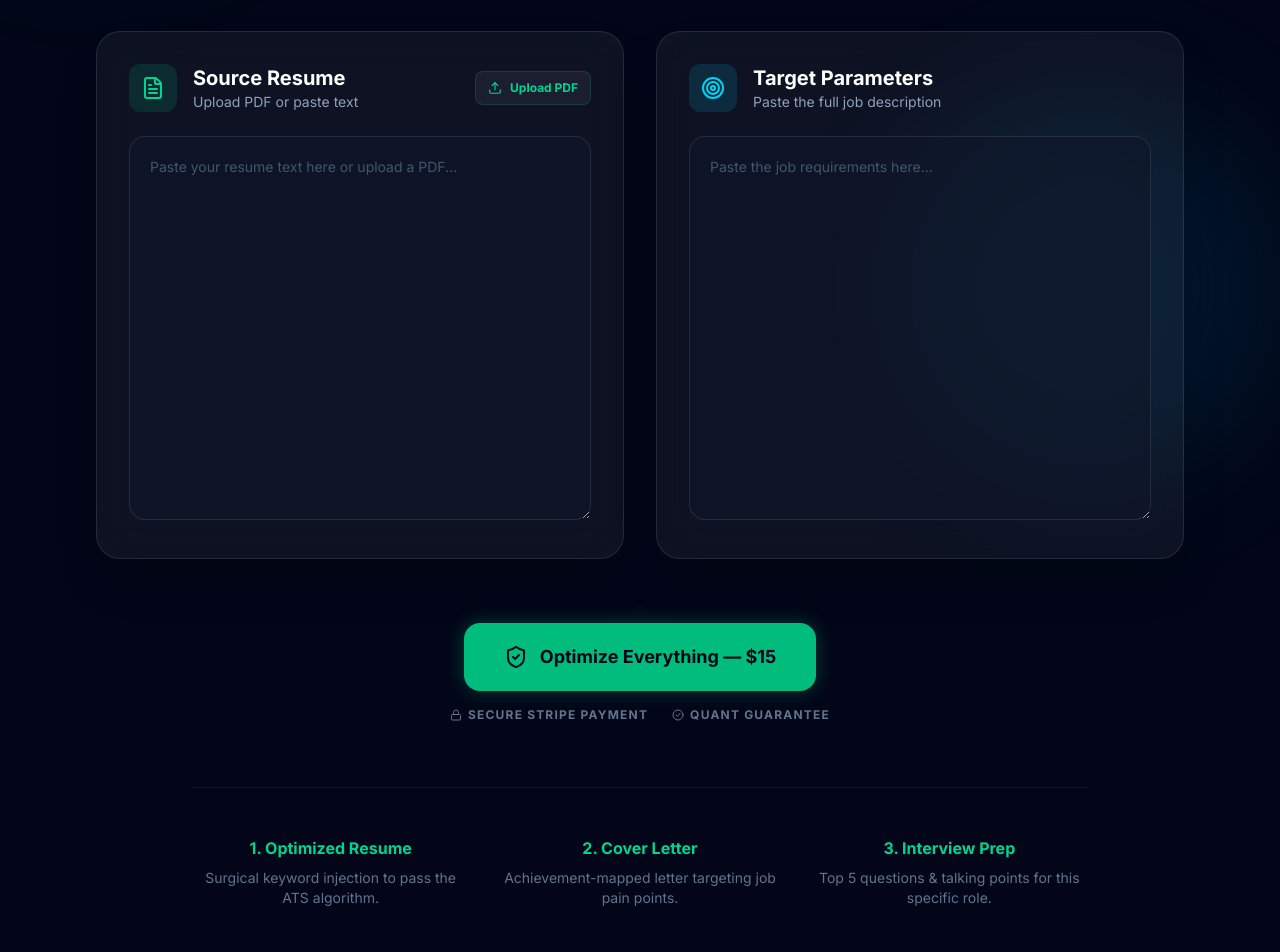
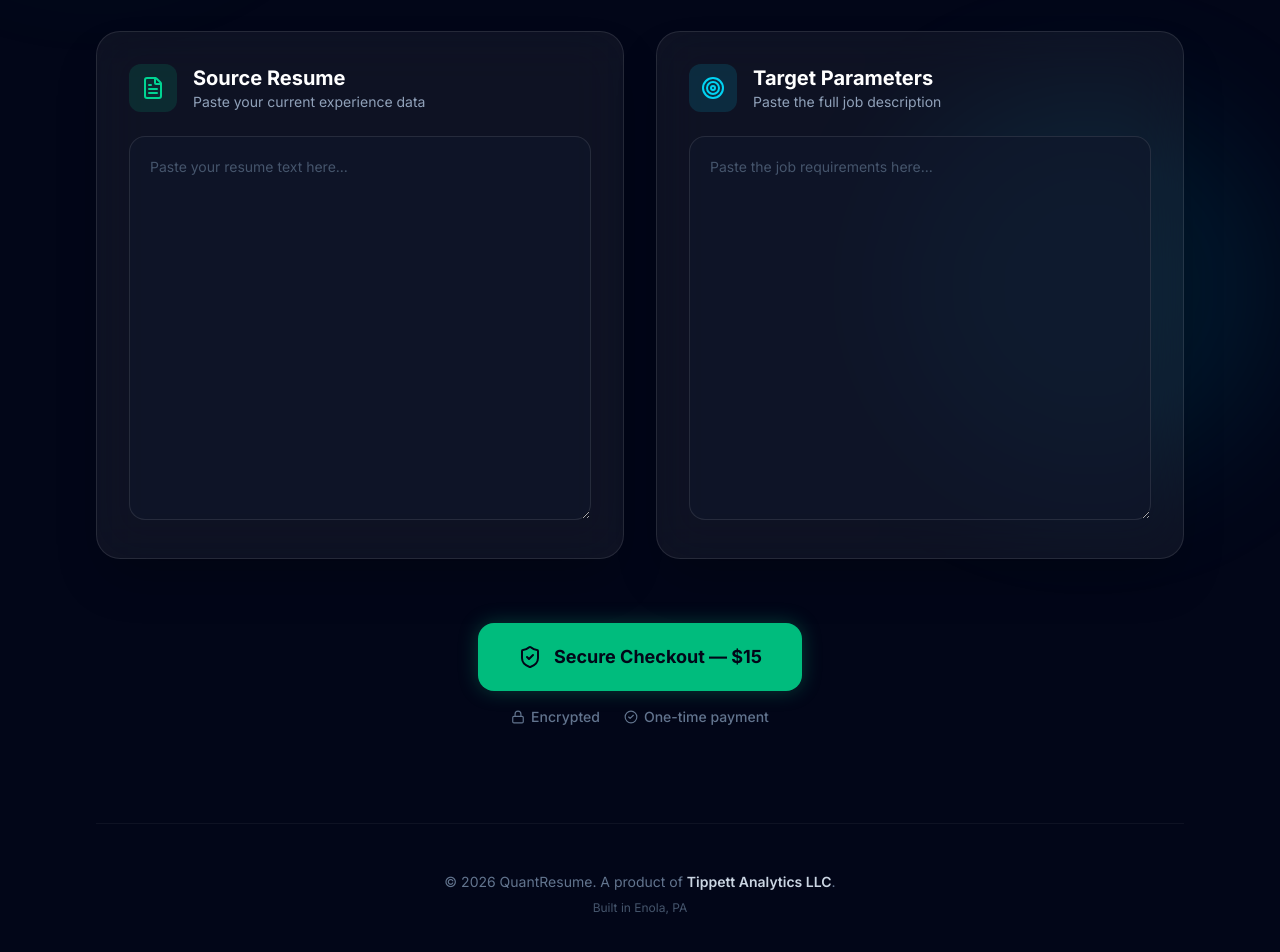
Before and after one commit to aarontippett7-alt/quantresume, a Next.js app: page / in a window 1280 px wide. Shown: the part 320-1272 px from the top of the page. Built offline with nearby package versions, Linux system fonts and the light colour scheme.

Commit message:
Launch ready: remove broken pdf upload, keep professional UI

```diff
--- a/app/api/parse-pdf/route.ts
+++ /dev/null
@@ -1,30 +0,0 @@
-// app/api/parse-pdf/route.ts
-import { NextRequest, NextResponse } from 'next/server';
-
-export const dynamic = 'force-dynamic';
-
-export async function POST(request: NextRequest) {
-  try {
-    // MOVE THE REQUIRE INSIDE THE FUNCTION
-    // This prevents the build process from crashing
-    const pdf = require('pdf-parse');
-
-    const formData = await request.formData();
-    const file = formData.get('file') as File;
-
-    if (!file) {
-      return NextResponse.json({ error: 'No file uploaded' }, { status: 400 });
-    }
-
-    const bytes = await file.arrayBuffer();
-    const buffer = Buffer.from(bytes);
-
-    // pdf-parse returns a promise that resolves to the data object
-    const data = await pdf(buffer);
-
-    return NextResponse.json({ text: data.text });
-  } catch (error) {
-    console.error('PDF parsing error:', error);
-    return NextResponse.json({ error: 'Failed to parse PDF. Please ensure it is not encrypted.' }, { status: 500 });
-  }
-}
--- a/app/page.tsx
+++ b/app/page.tsx
@@ -1,16 +1,14 @@
 // app/page.tsx
 'use client';
 
-import { useEffect, useState, useRef } from 'react';
-import { FileText, Loader2, ShieldCheck, Sparkles, Target, BarChart3, Lock, CheckCircle2, Upload } from 'lucide-react';
+import { useEffect, useState } from 'react';
+import { FileText, Loader2, ShieldCheck, Sparkles, Target, BarChart3, Lock, CheckCircle2 } from 'lucide-react';
 
 export default function Home() {
   const [resume, setResume] = useState('');
   const [jobDescription, setJobDescription] = useState('');
   const [loading, setLoading] = useState(false);
-  const [parsing, setParsing] = useState(false);
   const [error, setError] = useState('');
-  const fileInputRef = useRef<HTMLInputElement>(null);
 
   useEffect(() => {
     const savedResume = localStorage.getItem('quantresume_resume_draft');
@@ -26,33 +24,6 @@ export default function Home() {
   useEffect(() => {
     localStorage.setItem('quantresume_job_draft', jobDescription);
   }, [jobDescription]);
-
-  const handleFileUpload = async (e: React.ChangeEvent<HTMLInputElement>) => {
-    const file = e.target.files?.[0];
-    if (!file) return;
-
-    setParsing(true);
-    setError('');
-
-    const formData = new FormData();
-    formData.append('file', file);
-
-    try {
-      const response = await fetch('/api/parse-pdf', {
-        method: 'POST',
-        body: formData,
-      });
-
-      const data = await response.json();
-      if (!response.ok) throw new Error(data.error || 'Failed to parse PDF');
-
-      setResume(data.text);
-    } catch (err) {
-      setError('Could not read PDF. Please paste text manually.');
-    } finally {
-      setParsing(false);
-    }
-  };
 
   const handleCheckout = async () => {
     if (!resume.trim() || !jobDescription.trim()) {
@@ -89,6 +60,7 @@ export default function Home() {
 
   return (
     <div className="min-h-screen overflow-hidden bg-slate-950 text-slate-50 font-sans">
+      {/* Background Orbs */}
       <div className="fixed inset-0 pointer-events-none">
         <div className="absolute -top-32 -left-24 h-96 w-96 rounded-full bg-emerald-500/10 blur-3xl" />
         <div className="absolute bottom-0 right-0 h-96 w-96 rounded-full bg-cyan-500/10 blur-3xl" />
@@ -121,37 +93,20 @@ export default function Home() {
         <div className="grid grid-cols-1 gap-8 lg:grid-cols-2">
           {/* Resume Input */}
           <div className="group rounded-3xl border border-white/10 bg-white/5 p-8 transition-all hover:border-emerald-500/30 hover:bg-white/[0.07] backdrop-blur-xl shadow-2xl">
-            <div className="mb-6 flex items-center justify-between">
-              <div className="flex items-center gap-4">
+            <div className="mb-6 flex items-center gap-4">
               <div className="rounded-xl bg-emerald-500/15 p-3 text-emerald-400">
                 <FileText size={24} />
               </div>
               <div>
                 <h2 className="text-xl font-bold text-white">Source Resume</h2>
-                  <p className="text-sm text-slate-400">Upload PDF or paste text</p>
+                <p className="text-sm text-slate-400">Paste your current experience data</p>
               </div>
-              </div>
-              <button
-                onClick={() => fileInputRef.current?.click()}
-                disabled={parsing}
-                className="flex items-center gap-2 rounded-lg bg-white/5 px-3 py-2 text-xs font-bold text-emerald-400 border border-emerald-500/20 hover:bg-emerald-500/10 transition-all"
-              >
-                {parsing ? <Loader2 className="animate-spin" size={14} /> : <Upload size={14} />}
-                {parsing ? 'Reading...' : 'Upload PDF'}
-              </button>
-              <input
-                type="file"
-                ref={fileInputRef}
-                onChange={handleFileUpload}
-                accept=".pdf"
-                className="hidden"
-              />
             </div>
 
             <textarea
               value={resume}
               onChange={(e) => setResume(e.target.value)}
-              placeholder="Paste your resume text here or upload a PDF..."
+              placeholder="Paste your resume text here..."
               className="h-96 w-full rounded-2xl border border-white/10 bg-slate-900/60 p-5 text-sm text-slate-200 placeholder:text-slate-600 focus:border-emerald-500/50 focus:outline-none focus:ring-2 focus:ring-emerald-500/20 transition-all font-mono"
             />
           </div>
@@ -181,49 +136,35 @@ export default function Home() {
           <div className="flex flex-col items-center gap-4">
              <button
               onClick={handleCheckout}
-              disabled={loading || parsing}
+              disabled={loading}
               className="group relative inline-flex items-center gap-3 overflow-hidden rounded-2xl bg-emerald-500 px-10 py-5 text-lg font-bold text-slate-950 transition-all hover:scale-[1.02] hover:bg-emerald-400 active:scale-[0.98] disabled:cursor-not-allowed disabled:opacity-60 shadow-[0_0_20px_rgba(16,185,129,0.3)]"
             >
               {loading ? (
                 <>
                   <Loader2 className="animate-spin" size={24} />
-                  Initializing Quant Engine...
+                  Preparing Checkout...
                 </>
               ) : (
                 <>
                   <ShieldCheck size={24} />
-                  Optimize Everything — $15
+                  Secure Checkout — $15
                 </>
               )}
             </button>
-            <div className="flex items-center gap-6 text-xs font-bold uppercase tracking-widest text-slate-500">
-              <span className="flex items-center gap-1.5"><Lock size={12} /> Secure Stripe Payment</span>
-              <span className="flex items-center gap-1.5"><CheckCircle2 size={12} /> Quant Guarantee</span>
+            <div className="flex items-center gap-6 text-sm text-slate-500 font-medium">
+              <span className="flex items-center gap-1.5"><Lock size={14} /> Encrypted</span>
+              <span className="flex items-center gap-1.5"><CheckCircle2 size={14} /> One-time payment</span>
+            </div>
           </div>
         </div>
 
-          <div className="grid grid-cols-1 md:grid-cols-3 gap-8 w-full max-w-4xl mt-8 border-t border-white/5 pt-12">
-            <div className="text-center">
-              <h3 className="text-emerald-400 font-bold mb-2">1. Optimized Resume</h3>
-              <p className="text-sm text-slate-500">Surgical keyword injection to pass the ATS algorithm.</p>
-            </div>
-            <div className="text-center">
-              <h3 className="text-emerald-400 font-bold mb-2">2. Cover Letter</h3>
-              <p className="text-sm text-slate-500">Achievement-mapped letter targeting job pain points.</p>
-            </div>
-            <div className="text-center">
-              <h3 className="text-emerald-400 font-bold mb-2">3. Interview Prep</h3>
-              <p className="text-sm text-slate-500">Top 5 questions & talking points for this specific role.</p>
-            </div>
-          </div>
-
-          <div className="mt-12 text-center border-t border-white/5 pt-8 w-full">
+        {/* Footer */}
+        <footer className="mt-24 border-t border-white/5 pt-12 text-center">
           <p className="text-slate-500 text-sm">
-              © 2026 QuantResume. A product of <span className="text-slate-300 font-bold">Tippett Analytics LLC</span>.
+            © 2026 QuantResume. A product of <span className="text-slate-300 font-semibold">Tippett Analytics LLC</span>.
           </p>
-            <p className="text-slate-600 text-xs mt-1">Built in Enola, PA</p>
-          </div>
-        </div>
+          <p className="mt-2 text-slate-600 text-xs">Built in Enola, PA</p>
+        </footer>
       </div>
     </div>
   );
```
Lines whose indentation alone changed are shown as unchanged.
